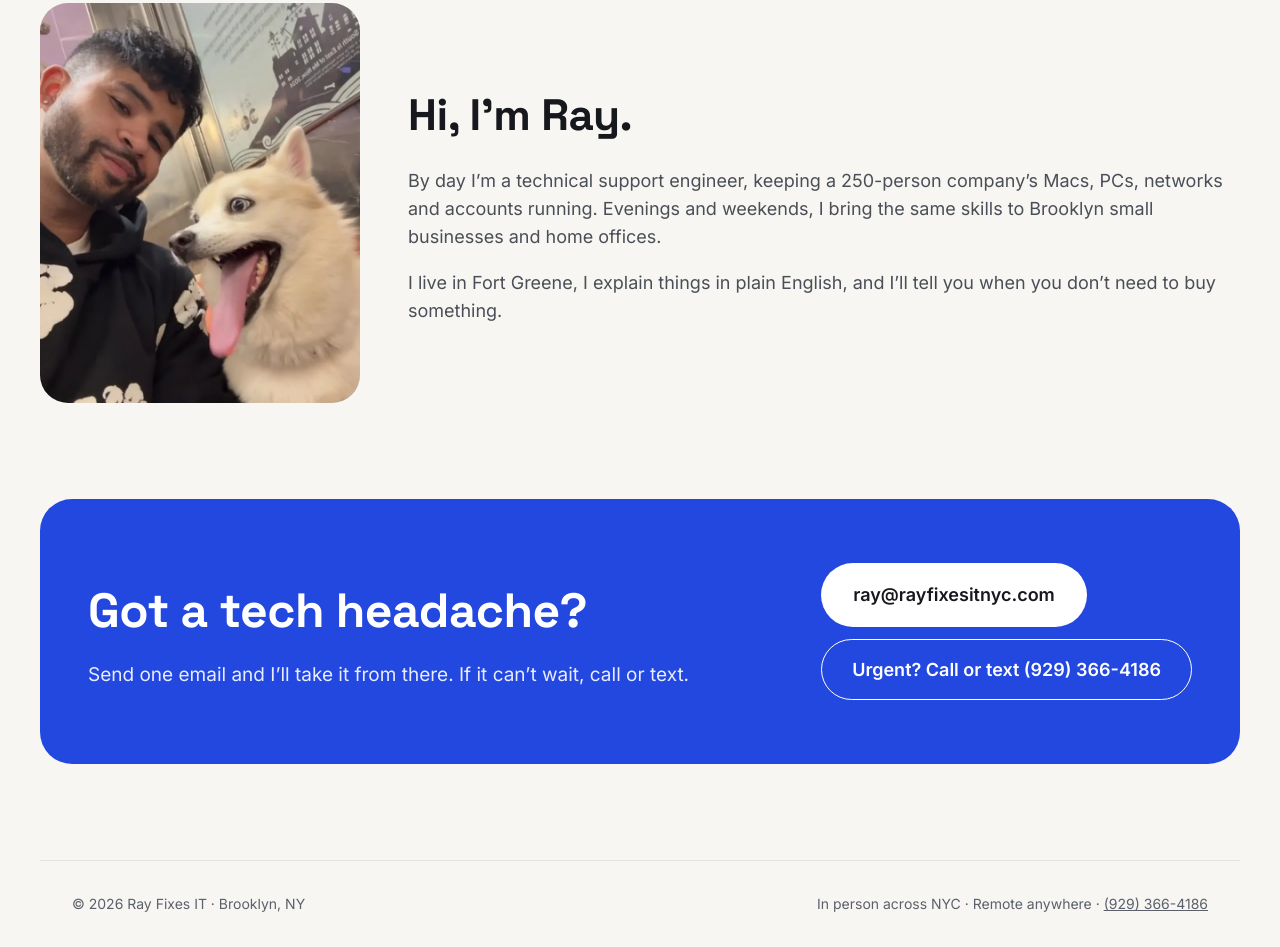
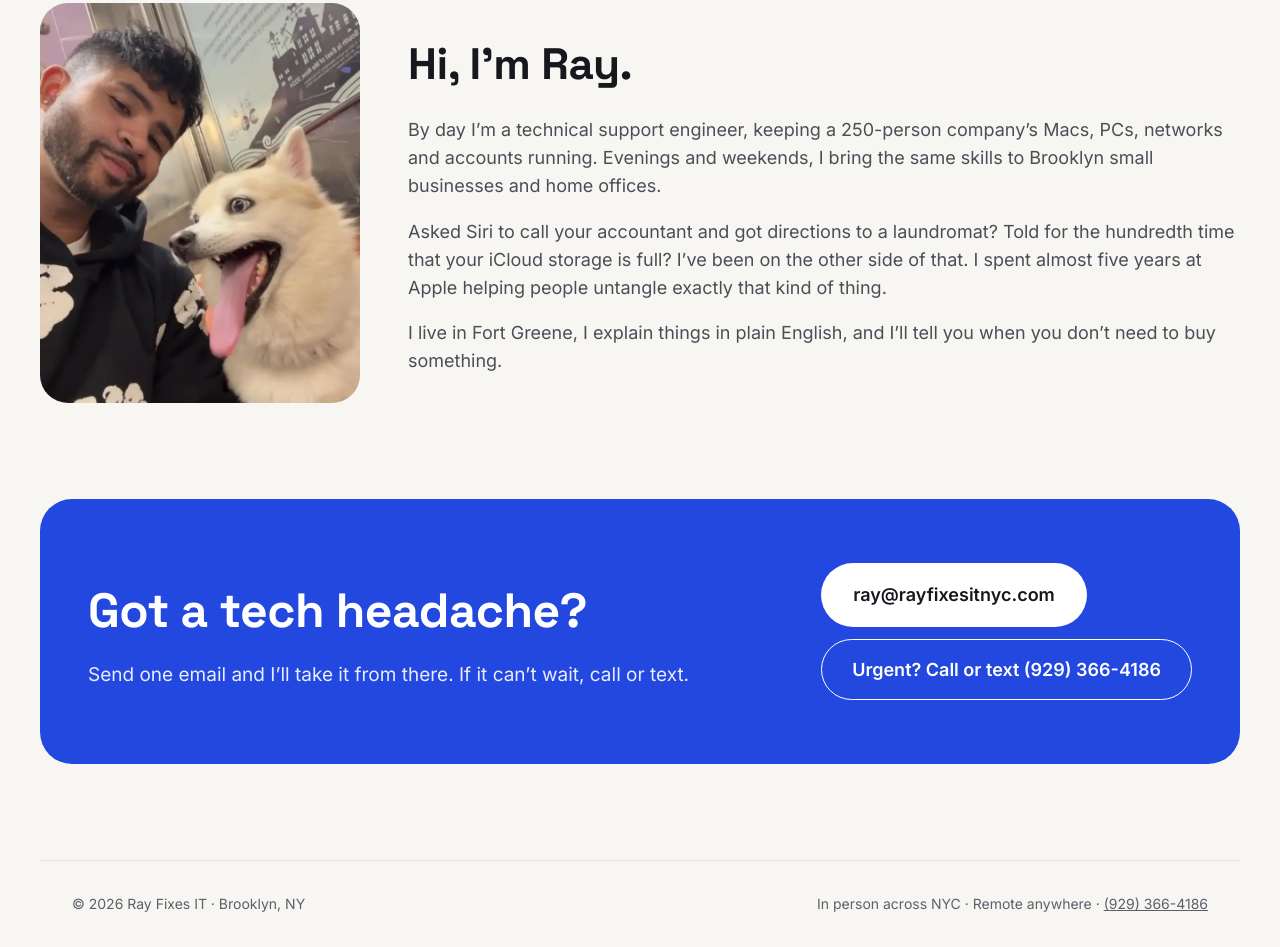
Before and after one commit to ZorayDev/rayfixesit-site, a plain HTML site: page index.html in a window 1280 px wide. Shown: the part 5168-6115 px from the top of the page. Drawn offline with Linux system fonts and the light colour scheme.

Commit message:
Add Apple experience to About section
Co-Authored-By: Claude Opus 5.5 <noreply@anthropic.com>
Claude-Session: https://claude.ai/code/session_01YR4usithN6XTEubTYBXHZY

```diff
--- a/index.html
+++ b/index.html
@@ -254,6 +254,7 @@ a:focus-visible{outline:3px solid #2348E0;outline-offset:3px}
       <div style="flex: 999 1 420px; min-width: 0; display: flex; flex-direction: column; gap: 18px">
         <h2 style="margin: 0; font-family: 'Space Grotesk', Inter, sans-serif; font-size: clamp(32px, 4vw, 44px); letter-spacing: -0.01em">Hi, I’m Ray.</h2>
         <p style="margin: 0; font-size: 18px; color: #4A4E57">By day I’m a technical support engineer, keeping a 250-person company’s Macs, PCs, networks and accounts running. Evenings and weekends, I bring the same skills to Brooklyn small businesses and home offices.</p>
+        <p style="margin: 0; font-size: 18px; color: #4A4E57">Asked Siri to call your accountant and got directions to a laundromat? Told for the hundredth time that your iCloud storage is full? I’ve been on the other side of that. I spent almost five years at Apple helping people untangle exactly that kind of thing.</p>
         <p style="margin: 0; font-size: 18px; color: #4A4E57">I live in Fort Greene, I explain things in plain English, and I’ll tell you when you don’t need to buy something.</p>
       </div>
     </div>
```
